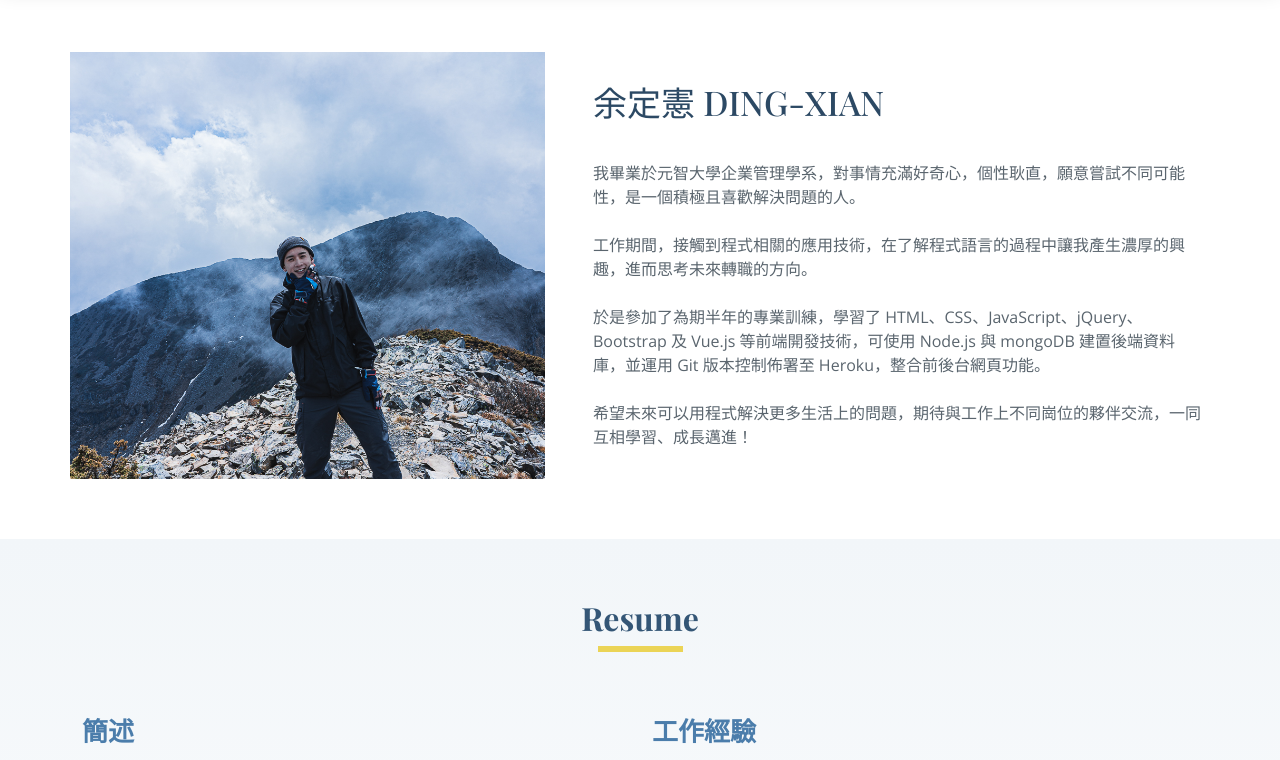
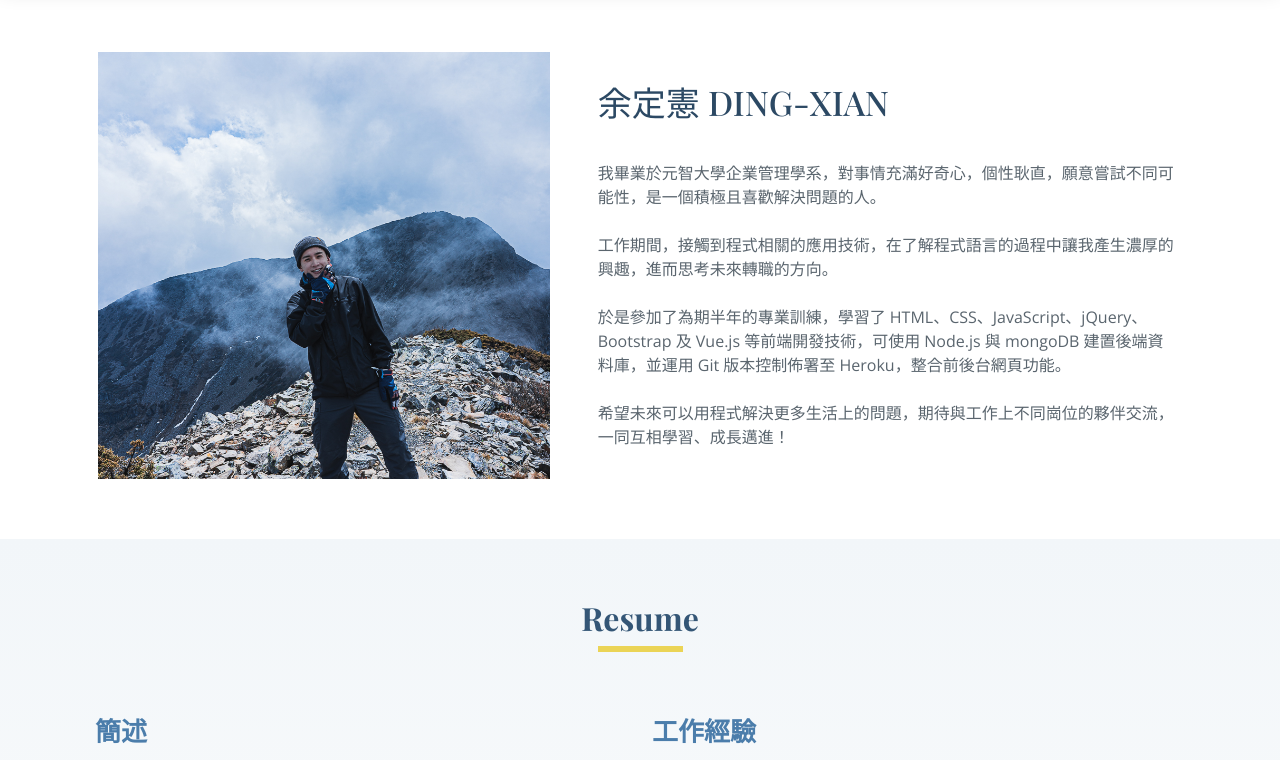
Before and after one commit to ajhj3094/Lonely, a plain HTML site: page index.html in a window 1280 px wide. Shown: the part 668-1428 px from the top of the page. Drawn offline with nearby package versions, Linux system fonts and the light colour scheme; files whose address does not match are found by name; a web font is replaced by a local one.

Commit message:
container padding

```diff
--- a/assets/css/style.css
+++ b/assets/css/style.css
@@ -30,6 +30,21 @@ h1, h2, h3, h4, h5, h6 {
 /*--------------------------------------------------------------
 # Back to top button
 --------------------------------------------------------------*/
+/* @media (max-width: 576px) {
+  .container, .container-sm {
+    margin-right: 5px !important;
+    margin-left: 5px !important;
+  }
+} */
+.container, .container-fluid, .container-lg, .container-md, .container-sm, .container-xl, .container-xxl {
+  width: 100%;
+  padding-right: var(--bs-gutter-x,.75rem);
+  padding-left: var(--bs-gutter-x,.75rem);
+  margin-right: auto;
+  margin-left: auto;
+  padding: 0px 25px;
+}
+
 .back-to-top {
   position: fixed;
   visibility: hidden;
--- a/index.html
+++ b/index.html
@@ -89,7 +89,7 @@
 
     <!-- ======= About Section ======= -->
     <section id="about" class="about">
-      <div class="container">
+      <div class="container" style="padding: 0 40px;">
 
         <div class="row no-gutters">
           <div class="image col-xl-5 d-flex align-items-stretch justify-content-center justify-content-lg-start"></div>
```
